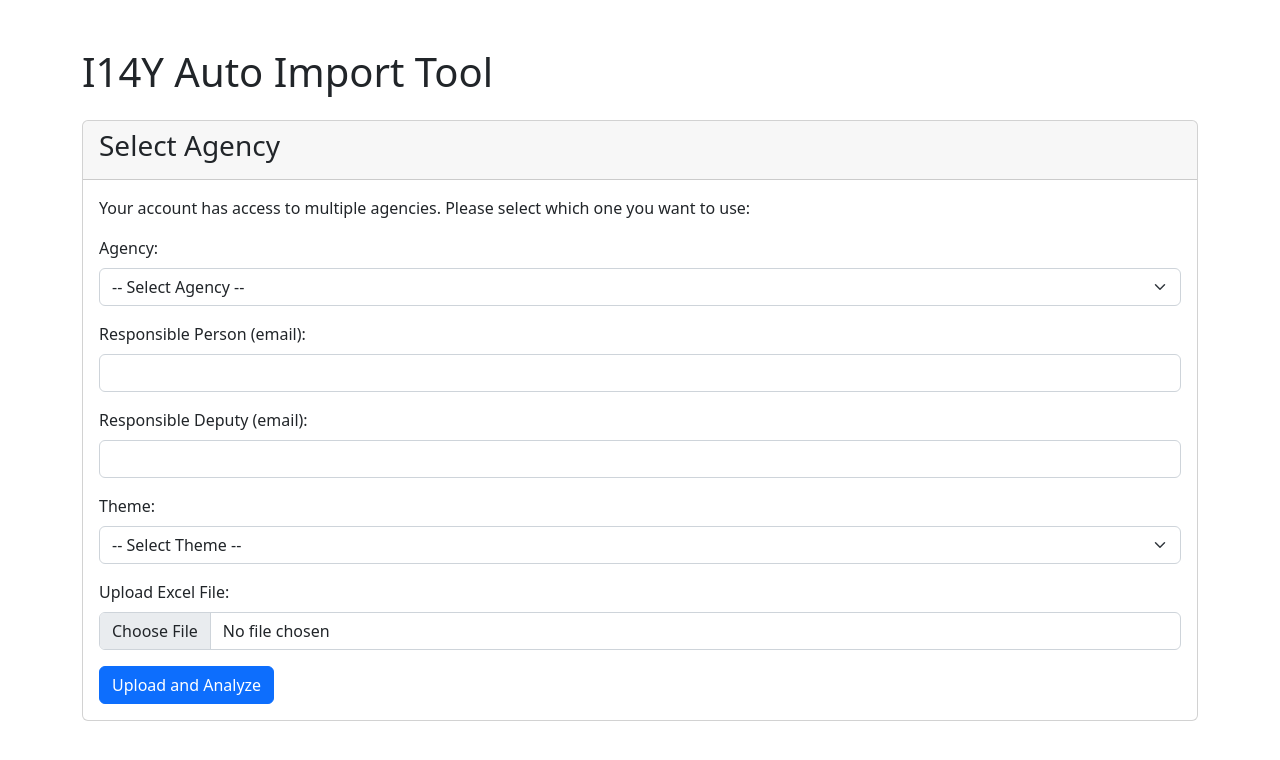
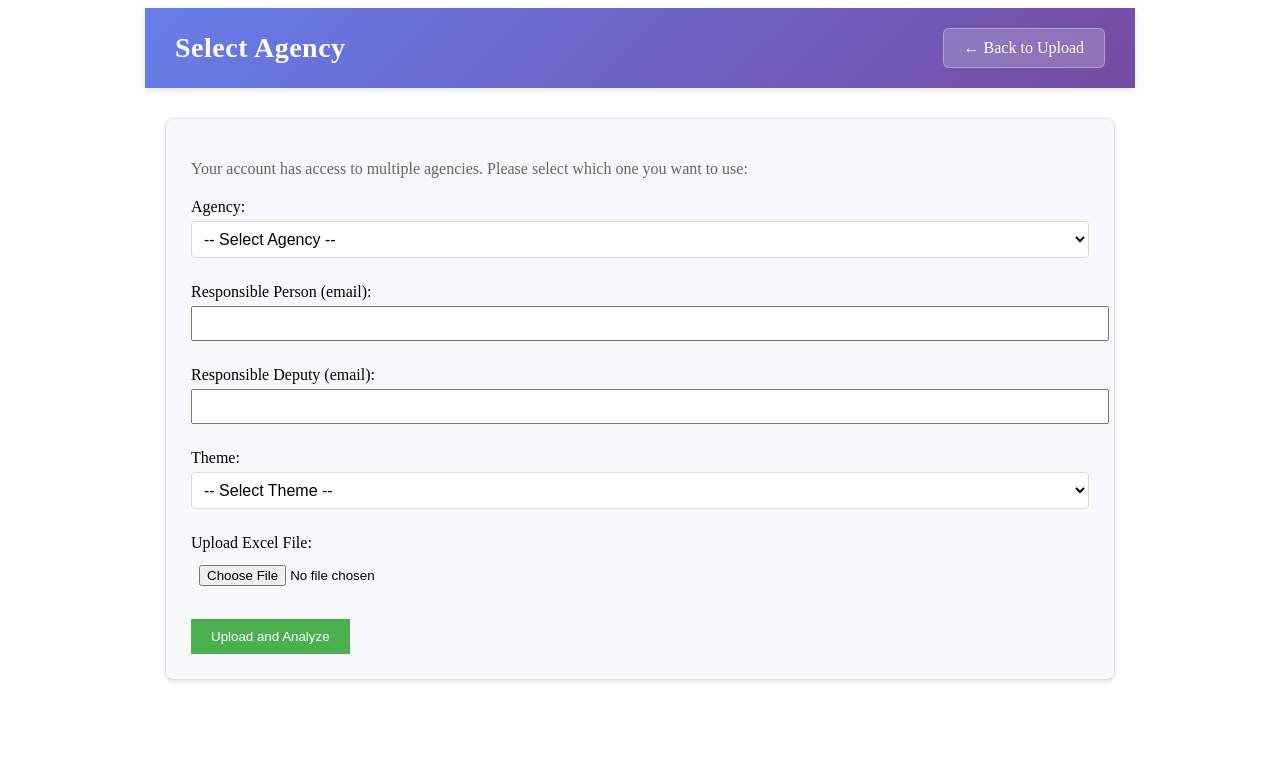
Before and after one commit to I14Y-ch/toolbox_concept_input, a Flask app: template templates/select_agency.html in a window 1280 px wide. Shown: the top 760 px of the page. Run offline with Flask 3, Linux system fonts and the light colour scheme; the template is opened without the code that fills it, so the values that code supplies are empty.

Commit message:
Changed header. Added Identifier field

```diff
--- a/autoimport.py
+++ b/autoimport.py
@@ -754,7 +754,7 @@
                           form_data=session_data['form_data'],
                           token=session_data.get('token', ''))  # Pass token to template
 
-def generate_concept_json(column, form_data, description, params=None, translations=None, dataset_metadata=None, keywords=None):
+def generate_concept_json(column, form_data, description, params=None, translations=None, dataset_metadata=None, keywords=None, custom_identifier=None):
     """Generate a concept JSON based on column information and user inputs"""
     # Default params if none provided
     if not params:
@@ -807,8 +807,11 @@
     elif column['type'] == "Date":
         concept_type = "Date"  # Changed from "DateTime" to "Date"
 
-    # Create identifier with proper format
-    identifier = column['name'].replace(' ', '_').upper()
+    # Create identifier with proper format - use custom identifier if provided
+    if custom_identifier and custom_identifier.strip():
+        identifier = custom_identifier.strip().upper()
+    else:
+        identifier = column['name'].replace(' ', '_').upper()
 
     # Build data object with exact field ordering
     data = {"conceptType": concept_type}
@@ -1360,6 +1363,9 @@
         # Get keywords from the request
         keywords = data.get('keywords', '')
 
+        # Get custom identifier from the request
+        custom_identifier = data.get('identifier', '')
+
         # Generate the concept JSON
         concept = generate_concept_json(
             column,
@@ -1368,7 +1374,8 @@
             params,
             translations,
             session_data.get('dataset_metadata'),
-            keywords
+            keywords,
+            custom_identifier
         )
 
         # Validate the generated concept
--- a/static/style.css
+++ b/static/style.css
@@ -989,8 +989,8 @@
     }
 }
 
-/* Agency Selection Styles */
-#agency-selection {
+/* Agency Selection Content Styles */
+.agency-selection-content {
     margin-top: 30px;
     padding: 25px;
     background-color: #f8f9fa;
@@ -999,15 +999,10 @@
     box-shadow: 0 2px 4px rgba(0,0,0,0.1);
 }
 
-#agency-selection h2 {
-    color: #333;
-    margin-bottom: 10px;
-    font-size: 24px;
-}
-
-#agency-selection p {
+.agency-selection-content p {
     color: #666;
     margin-bottom: 20px;
+    font-size: 16px;
 }
 
 .agency-list {
--- a/templates/index.html
+++ b/templates/index.html
@@ -28,8 +28,10 @@
 </head>
 <body>
     <div class="container">
-        <header class="page-header">
-            <h1>Dataset Auto Import</h1>
+        <header class="concept-header">
+            <div class="concept-header-content">
+                <h1 class="concept-header-title">Dataset Auto Import</h1>
+            </div>
         </header>
 
         <!-- Step 1: Token input -->
--- a/templates/select_agency.html
+++ b/templates/select_agency.html
@@ -1,30 +1,28 @@
 <!DOCTYPE html>
 <html>
 <head>
-    <title>I14Y Auto Import Tool - Select Agency</title>
-    <meta charset="UTF-8">
-    <meta name="viewport" content="width=device-width, initial-scale=1">
-    <link rel="stylesheet" href="https://cdn.jsdelivr.net/npm/bootstrap@5.2.3/dist/css/bootstrap.min.css">
+    <title>Select Agency - Dataset Auto Import</title>
+    <link rel="stylesheet" href="{{ url_for('static', filename='style.css') }}">
     <link rel="icon" type="image/x-icon" href="{{ url_for('static', filename='favicon.ico') }}">
-    <script src="https://cdn.jsdelivr.net/npm/bootstrap@5.2.3/dist/js/bootstrap.bundle.min.js"></script>
 </head>
 <body>
-    <div class="container mt-5">
-        <h1>I14Y Auto Import Tool</h1>
-        <div class="card mt-4">
-            <div class="card-header">
-                <h3>Select Agency</h3>
+    <div class="container">
+        <header class="concept-header">
+            <div class="concept-header-content">
+                <h1 class="concept-header-title">Select Agency</h1>
+                <a href="{{ url_for('upload_file') }}" class="btn-back-overview">&larr; Back to Upload</a>
             </div>
-            <div class="card-body">
+        </header>
+        <div class="agency-selection-content">
             <p>Your account has access to multiple agencies. Please select which one you want to use:</p>
 
             <form action="/" method="post" enctype="multipart/form-data">
                 <!-- Hidden token field to carry it forward -->
                 <input type="hidden" name="token" value="{{ token }}">
 
-                    <div class="mb-3">
-                        <label for="selected_agency" class="form-label">Agency:</label>
-                        <select name="selected_agency" id="selected_agency" class="form-select" required>
+                <div class="form-group">
+                    <label for="selected_agency">Agency:</label>
+                    <select name="selected_agency" id="selected_agency" required>
                         <option value="">-- Select Agency --</option>
                         {% for agency in agencies %}
                         <option value="{{ agency.identifier }}">{{ agency.name.de }} ({{ agency.identifier }})</option>
@@ -33,19 +31,19 @@
                 </div>
 
                 <!-- Copy all other fields from index.html except dataset_id and publisher_id -->
-                    <div class="mb-3">
-                        <label for="responsible_person" class="form-label">Responsible Person (email):</label>
-                        <input type="email" name="responsible_person" id="responsible_person" class="form-control" required>
+                <div class="form-group">
+                    <label for="responsible_person">Responsible Person (email):</label>
+                    <input type="email" name="responsible_person" id="responsible_person" required>
                 </div>
 
-                    <div class="mb-3">
-                        <label for="responsible_deputy" class="form-label">Responsible Deputy (email):</label>
-                        <input type="email" name="responsible_deputy" id="responsible_deputy" class="form-control" required>
+                <div class="form-group">
+                    <label for="responsible_deputy">Responsible Deputy (email):</label>
+                    <input type="email" name="responsible_deputy" id="responsible_deputy" required>
                 </div>
 
-                    <div class="mb-3">
-                        <label for="theme" class="form-label">Theme:</label>
-                        <select name="theme" id="theme" class="form-select" required>
+                <div class="form-group">
+                    <label for="theme">Theme:</label>
+                    <select name="theme" id="theme" required>
                         <option value="">-- Select Theme --</option>
                         {% for code, name in themes.items() %}
                         <option value="{{ code }}">{{ code }} - {{ name }}</option>
@@ -53,14 +51,13 @@
                     </select>
                 </div>
 
-                    <div class="mb-3">
-                        <label for="file" class="form-label">Upload Excel File:</label>
-                        <input type="file" name="file" id="file" class="form-control" accept=".xlsx" required>
+                <div class="form-group">
+                    <label for="file">Upload Excel File:</label>
+                    <input type="file" name="file" id="file" accept=".xlsx,.xls,.csv" required>
                 </div>
 
-                    <button type="submit" class="btn btn-primary">Upload and Analyze</button>
+                <button type="submit">Upload and Analyze</button>
             </form>
-            </div>
         </div>
     </div>
 </body>
```
Also changed, not shown: templates/concept.html (+12 -0 lines), templates/results.html (+5 -5 lines). Lines whose indentation alone changed are shown as unchanged.
